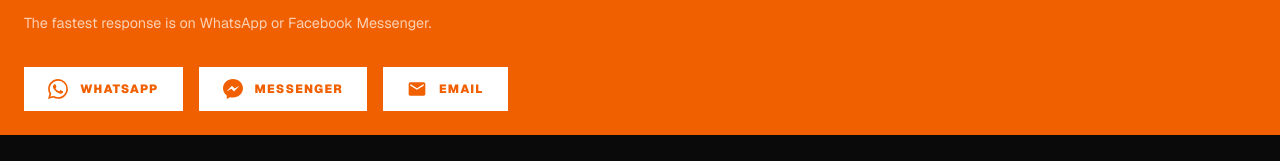
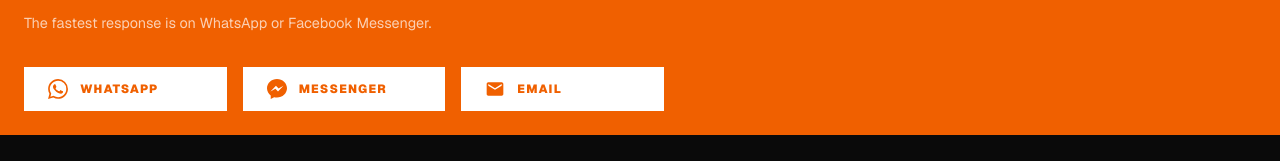
Before and after one commit to agoga70/petanque-corbeanca, a Next.js app: page /en/contact in a window 1280 px wide. Shown: the part 1060-1221 px from the top of the page. Built offline with nearby package versions, Linux system fonts and the light colour scheme.

Commit message:
Contact: equal-width buttons in 3-column grid

```diff
--- a/src/app/[locale]/contact/page.tsx
+++ b/src/app/[locale]/contact/page.tsx
@@ -95,7 +95,7 @@
           <p className="mb-8" style={{ color: "rgba(255,255,255,0.7)", fontSize: "0.9rem" }}>
             {t("message_text")}
           </p>
-          <div className="flex flex-wrap gap-4">
+          <div className="grid grid-cols-1 sm:grid-cols-3 gap-4" style={{ maxWidth: "640px" }}>
             <a
               href="https://wa.me/40730444666"
               target="_blank"
```
